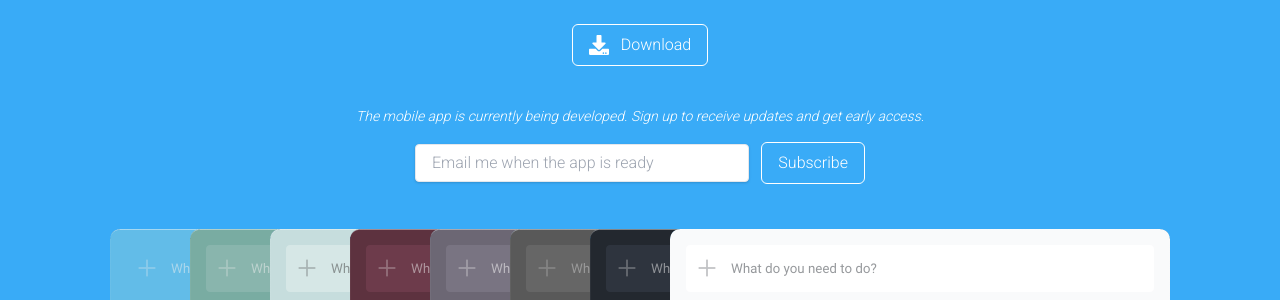
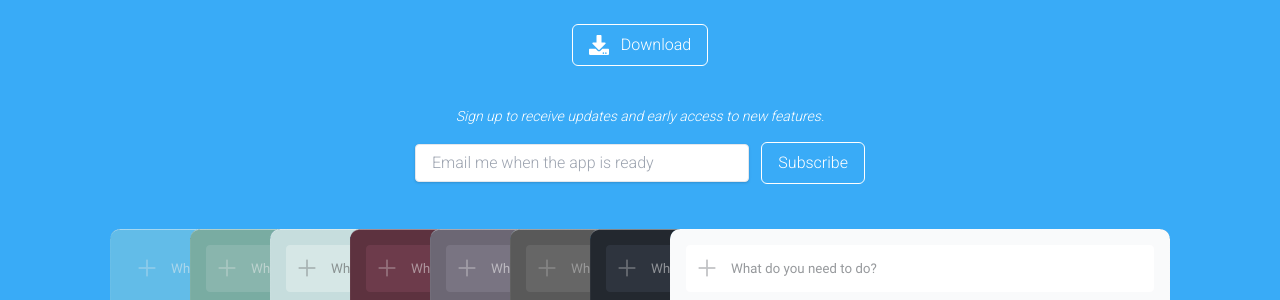
Before and after one commit to daniel-hayes/today, a Jekyll site: the page built from index.html, in a window 1280 px wide. Shown: the part 224-524 px from the top of the page. Built offline with Jekyll 4.4.1, drawn with Linux system fonts in a browser that asks for light colours; comment, search, counter and statistics services are not loaded.

Commit message:
remove email text

```diff
--- a/_config.yml
+++ b/_config.yml
@@ -7,7 +7,7 @@ releases_url: https://github.com/daniel-hayes/today/releases/
 description: >-
   A simple, customizable, todo list that clears itself every 24 hours, allowing you to focus on the daily tasks that matter.
 email_signup: >-
-  The mobile app is currently being developed. Sign up to receive updates and get early access.
+  Sign up to receive updates and early access to new features.
 github_username: daniel-hayes
 logo: icon.png
 
```
